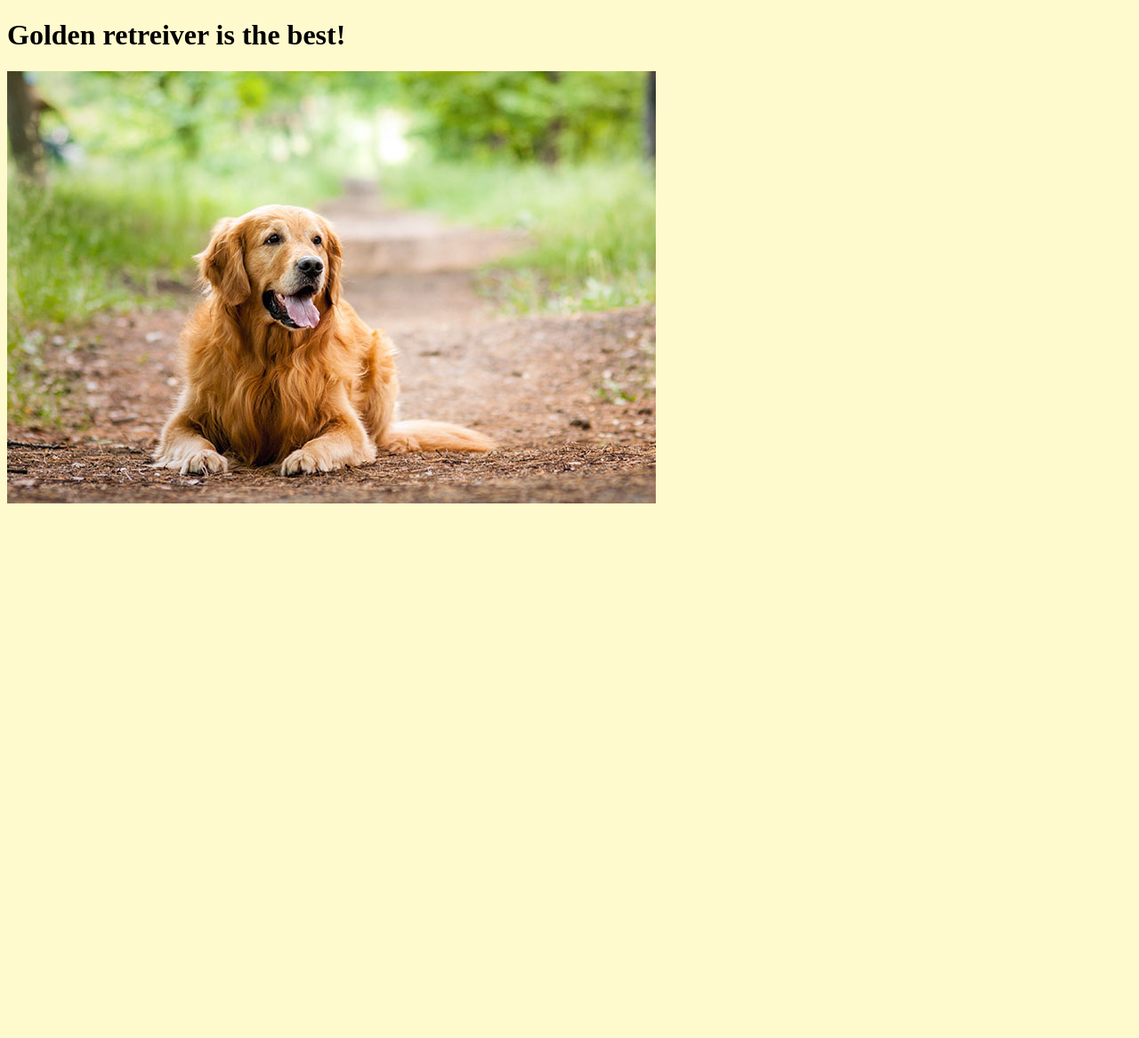
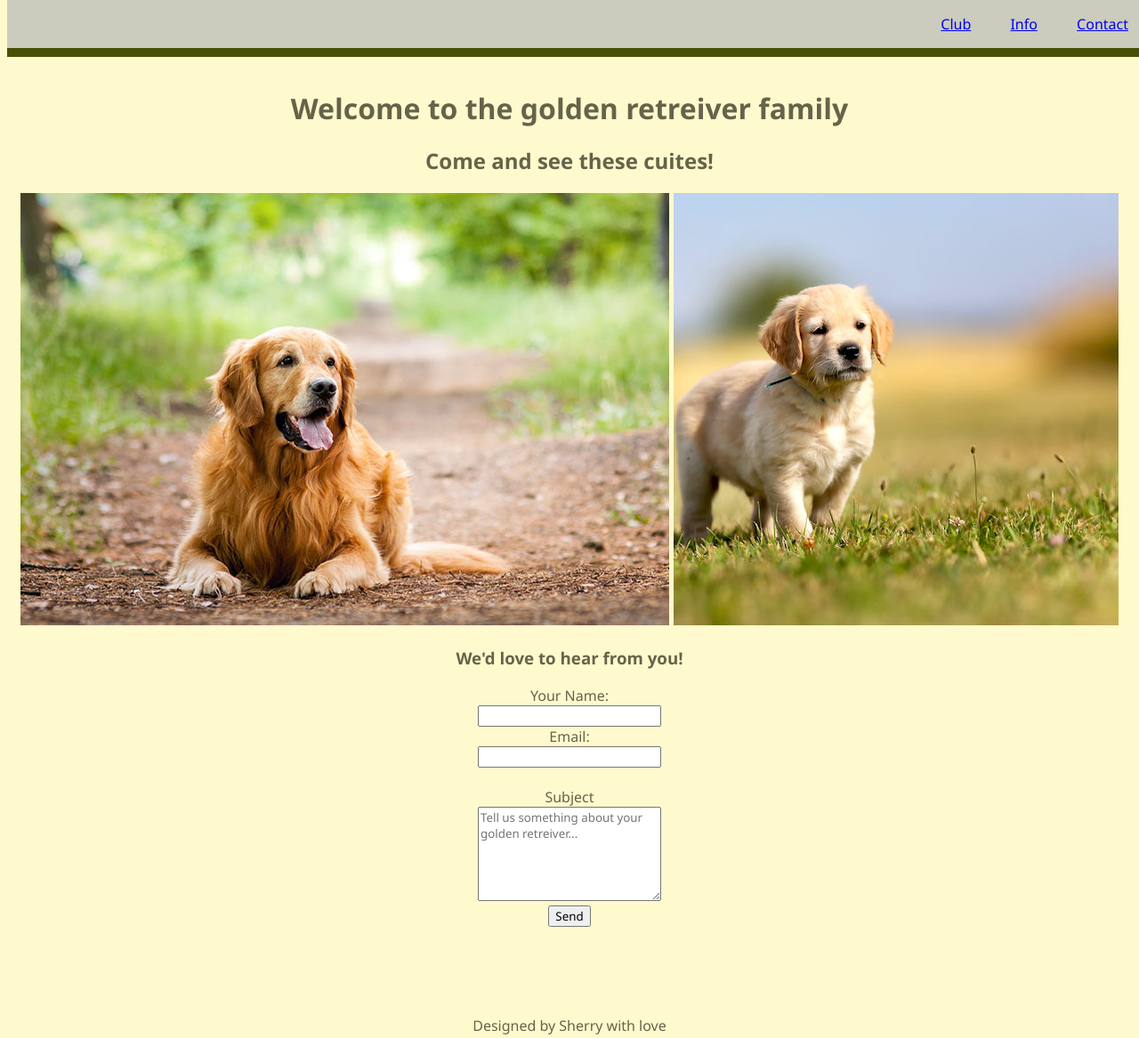
Before and after one commit to sherryzheng2018/splash-page, a plain HTML site: page index.html in a window 1280 px wide. Shown: the whole page at 89% size. Before the commit the page ends 800 px from the top, so only its background shows below. Drawn offline with Linux system fonts and the light colour scheme.

Commit message:
updated splash page

```diff
--- a/index.html
+++ b/index.html
@@ -4,11 +4,40 @@
     <meta charset="UTF-8">
     <meta http-equiv="X-UA-Compatible" content="IE=edge">
     <meta name="viewport" content="width=device-width, initial-scale=1.0">
-    <title>Document</title>
+    <title>My Landing Page</title>
     <link rel="stylesheet" href="style.css">
 </head>
+
+
+
 <body>
-    <h1>Golden retreiver is the best!</h1>
-    <img src="Golden-Retriever-Slide-11.jpg" alt="cute golden retreiver">
+    <nav class="bar">
+        <ul>
+            <li><a href="https://grca.org/" target="_blank">Club</a></li>
+            <li><a href="https://en.wikipedia.org/wiki/Golden_Retriever" target="_blank">Info</a></li>
+            <li><a href="#contact">Contact</a></li>
+        </ul>
+    </nav>
+
+    <header>
+        <h1>Welcome to the golden retreiver family</h1>
+        <h2>Come and see these cuites!</h2>
+    </header>
+    <main>
+        <img src="./Golden-Retriever-Slide-11.jpg" alt="cute golden retriver">
+        <img src="./Golden-Retriever-puppy-standing-outdoors-500x486.jpg" alt="cute golden puppy">
+        <h3>We'd love to hear from you!</h3>
+            <form id="contact">
+                <label for="username">Your Name:</label><br>
+                <input type="text" id="fname" name="fname" required><br>
+                <label for="email">Email:</label><br>
+                <input type="text" id="email" name="email" required><br><br>
+                <label for="subject">Subject</label><br>
+                <textarea name="subject" placeholder="Tell us something about your golden retreiver..." style="height: 100px; width: 200px;"></textarea> <br>
+                <input type="submit" value="Send">
+            </form>
+    </main>
+
+    <footer>Designed by Sherry with love</footer>
 </body>
 </html>
--- a/style.css
+++ b/style.css
@@ -1,3 +1,39 @@
+* {
+    font-family: 'Segoe UI', Tahoma, Geneva, Verdana, sans-serif;
+}
+
 body {
+    padding: 0;
+    margin-top: 100px;
+    margin-bottom: 30px;
     background: lemonchiffon;
+    color:rgb(102, 99, 74);
+    text-align: center;
 }
+
+
+nav {
+    top: 0px;
+    border-bottom: 10px solid rgb(72, 80, 5);
+}
+
+nav ul {
+    text-align: right;
+}
+
+nav li {
+    list-style-type: none;
+    display: inline;
+    padding: 20px;
+   }
+
+.bar {
+    background-color: rgb(203, 204, 190);
+    width: 100%;
+    color:sandybrown;
+    position: fixed;
+}
+
+footer {
+    margin-top: 100px;
+}
```
Also changed, not shown: Golden-Retriever-puppy-standing-outdoors-500x486.jpg (added).
